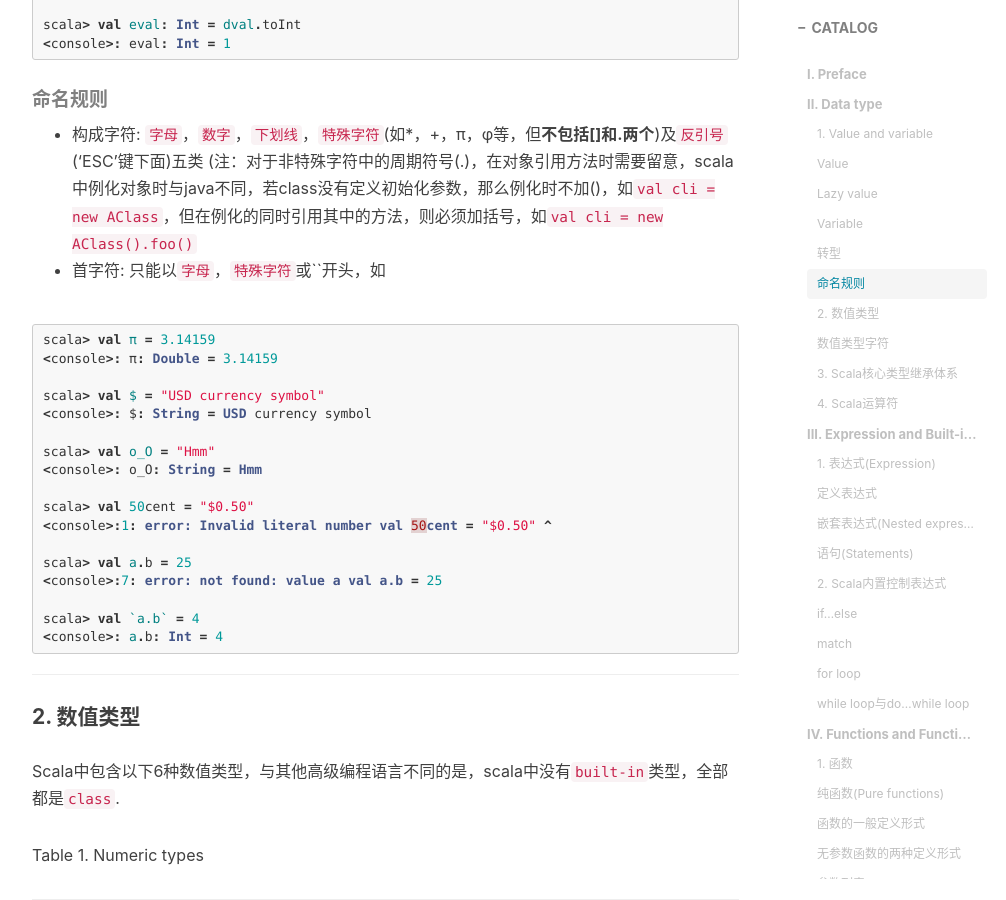
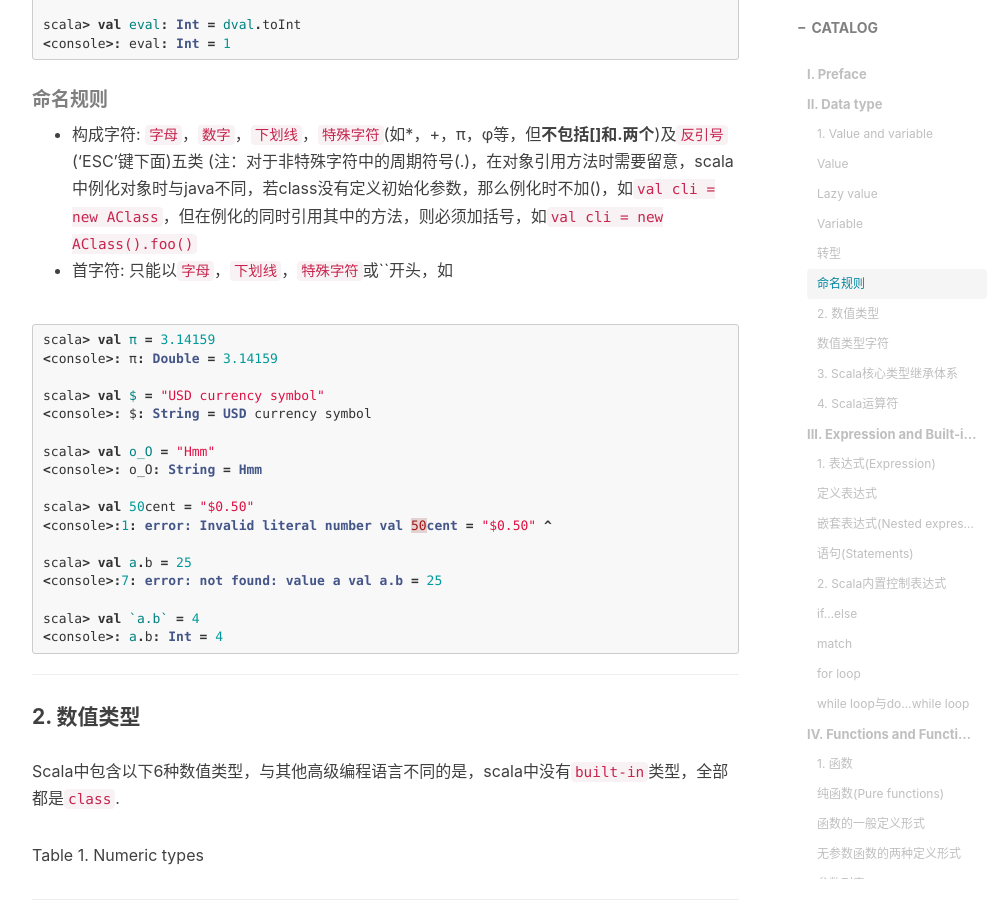
Before and after one commit to VVViy/VVViy.github.io, a Jekyll site: the page built from _posts/2018-12-01-Learning-Chisel-and-Scala-Part-I.md, in a window 1280 px wide and 900 px high, scrolled down 2564 px. Shown: the whole window, without its empty margins (233-1239 px from the left). Built offline with Jekyll 4.4.1, drawn with Linux system fonts in a browser that asks for light colours; nearby versions of some CDN libraries; comment, search, counter and statistics services are not loaded.

Commit message:
Update 2018-12-01-Learning-Chisel-and-Scala-Part-I.md

````diff
--- a/_posts/2018-12-01-Learning-Chisel-and-Scala-Part-I.md
+++ b/_posts/2018-12-01-Learning-Chisel-and-Scala-Part-I.md
@@ -88,7 +88,7 @@ scala> val eval: Int = dval.toInt
 
 ##### 命名规则
   - 构成字符: `字母`，`数字`，`下划线`，`特殊字符`(如*，+，π，φ等，但**不包括[]和.两个**)及`反引号`('ESC'键下面)五类 (注：对于非特殊字符中的周期符号(.)，在对象引用方法时需要留意，scala中例化对象时与java不同，若class没有定义初始化参数，那么例化时不加()，如`val cli = new AClass`，但在例化的同时引用其中的方法，则必须加括号，如`val cli = new AClass().foo()`
-  - 首字符: 只能以`字母`，`特殊字符`或\``开头，如
+  - 首字符: 只能以`字母`，`下划线`，`特殊字符`或\``开头，如
 
 ```scala
 scala> val π = 3.14159
````
